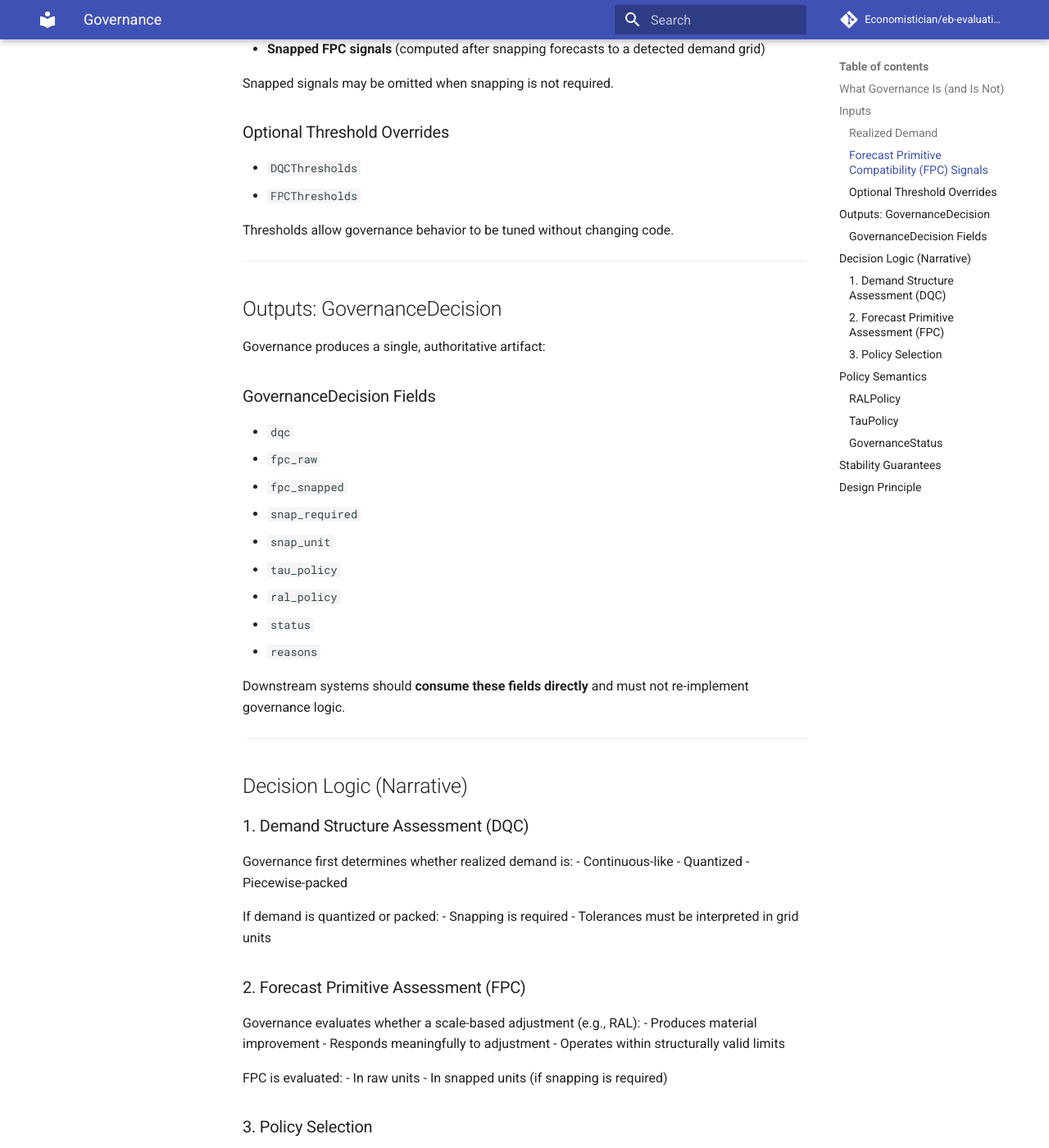
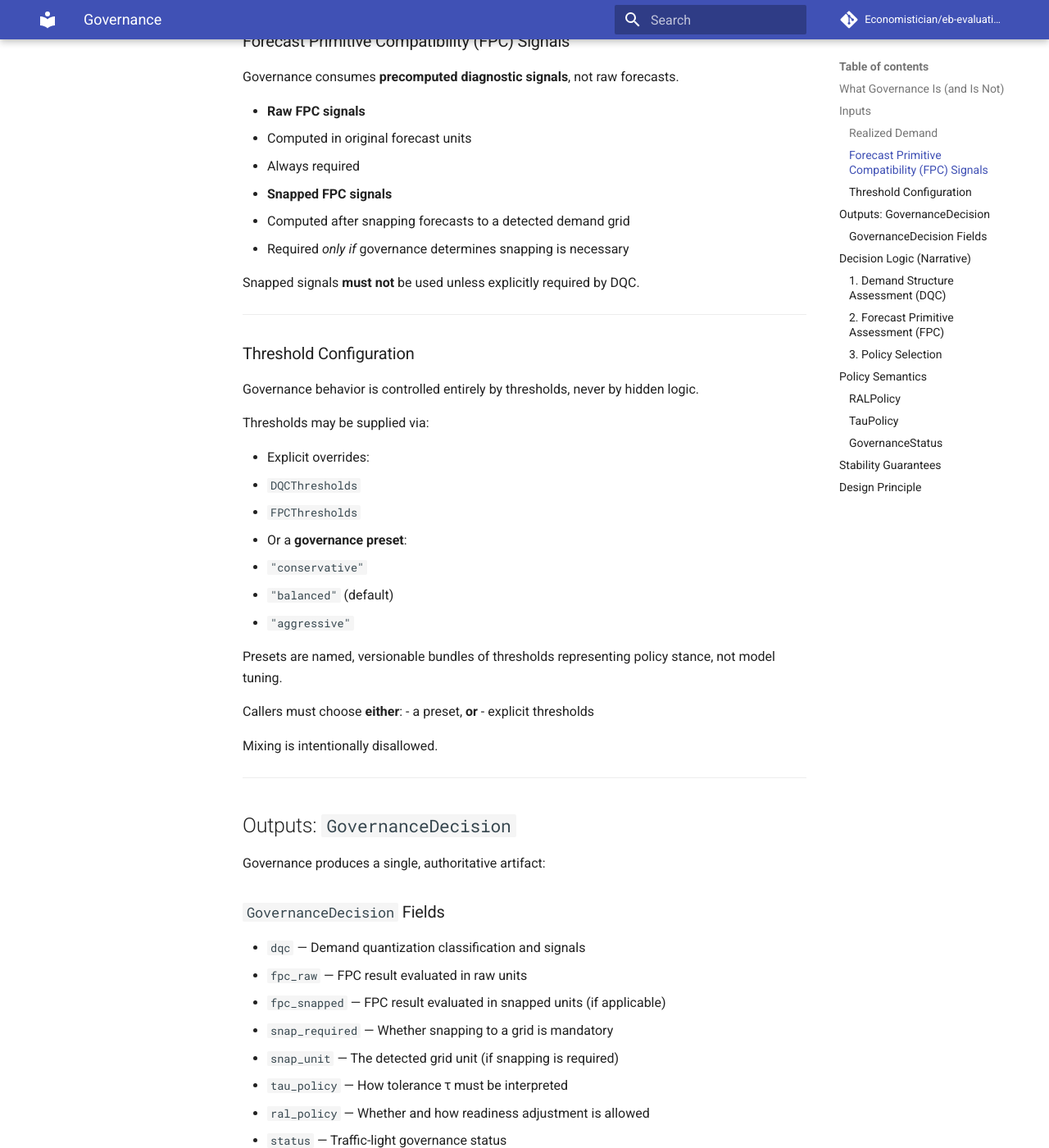
Before and after one commit to Economistician/eb-evaluation, an MkDocs documentation site: the page built from docs/api/governance.md, in a window 1280 px wide and 1400 px high, scrolled down 866 px. Shown: the whole window at 82% size. Built offline with MkDocs 1.6.1 and Material for MkDocs 9.7.7, drawn with Linux system fonts in a browser that asks for light colours; comment, search, counter and statistics services are not loaded; some of the changed text lies outside the part shown.

Commit message:
Refine governance documentation and clarify presets and policy semantics

```diff
--- a/docs/api/governance.md
+++ b/docs/api/governance.md
@@ -16,49 +16,84 @@ Governance **is not**:
 - A forecasting model
 
 Its sole purpose is to answer:
+
 > *Is a scale-based readiness adjustment structurally valid here, and under what conditions?*
 
 ---
 
 ## Inputs
 
-Governance composes the following inputs:
+Governance composes the following inputs.
 
 ### Realized Demand
+
 - A realized demand series (`y`)
-- Used exclusively for Demand Quantization Compatibility (DQC)
+- Used exclusively for **Demand Quantization Compatibility (DQC)**
 
-### Forecast Primitive Compatibility (FPC) Signals
-- **Raw FPC signals** (computed in raw units)
-- **Snapped FPC signals** (computed after snapping forecasts to a detected demand grid)
-
-Snapped signals may be omitted when snapping is not required.
-
-### Optional Threshold Overrides
-- `DQCThresholds`
-- `FPCThresholds`
-
-Thresholds allow governance behavior to be tuned without changing code.
+The realized series is never pre-snapped; governance determines whether
+snapping is required.
 
 ---
 
-## Outputs: GovernanceDecision
+### Forecast Primitive Compatibility (FPC) Signals
+
+Governance consumes **precomputed diagnostic signals**, not raw forecasts.
+
+- **Raw FPC signals**
+  - Computed in original forecast units
+  - Always required
+
+- **Snapped FPC signals**
+  - Computed after snapping forecasts to a detected demand grid
+  - Required *only if* governance determines snapping is necessary
+
+Snapped signals **must not** be used unless explicitly required by DQC.
+
+---
+
+### Threshold Configuration
+
+Governance behavior is controlled entirely by thresholds, never by hidden logic.
+
+Thresholds may be supplied via:
+
+- Explicit overrides:
+  - `DQCThresholds`
+  - `FPCThresholds`
+
+- Or a **governance preset**:
+  - `"conservative"`
+  - `"balanced"` (default)
+  - `"aggressive"`
+
+Presets are named, versionable bundles of thresholds representing policy stance,
+not model tuning.
+
+Callers must choose **either**:
+- a preset, **or**
+- explicit thresholds
+
+Mixing is intentionally disallowed.
+
+---
+
+## Outputs: `GovernanceDecision`
 
 Governance produces a single, authoritative artifact:
 
-### GovernanceDecision Fields
+### `GovernanceDecision` Fields
 
-- `dqc`
-- `fpc_raw`
-- `fpc_snapped`
-- `snap_required`
-- `snap_unit`
-- `tau_policy`
-- `ral_policy`
-- `status`
-- `reasons`
+- `dqc` — Demand quantization classification and signals
+- `fpc_raw` — FPC result evaluated in raw units
+- `fpc_snapped` — FPC result evaluated in snapped units (if applicable)
+- `snap_required` — Whether snapping to a grid is mandatory
+- `snap_unit` — The detected grid unit (if snapping is required)
+- `tau_policy` — How tolerance τ must be interpreted
+- `ral_policy` — Whether and how readiness adjustment is allowed
+- `status` — Traffic-light governance status
+- `reasons` — Explicit, human-readable rationale
 
-Downstream systems should **consume these fields directly** and must not
+Downstream systems must **consume these fields directly** and must not
 re-implement governance logic.
 
 ---
@@ -68,37 +103,48 @@ re-implement governance logic.
 ### 1. Demand Structure Assessment (DQC)
 
 Governance first determines whether realized demand is:
+
 - Continuous-like
 - Quantized
 - Piecewise-packed
 
 If demand is quantized or packed:
+
 - Snapping is required
 - Tolerances must be interpreted in grid units
+- Snapped FPC becomes authoritative
+
+---
 
 ### 2. Forecast Primitive Assessment (FPC)
 
 Governance evaluates whether a scale-based adjustment (e.g., RAL):
+
 - Produces material improvement
 - Responds meaningfully to adjustment
 - Operates within structurally valid limits
 
 FPC is evaluated:
+
 - In raw units
-- In snapped units (if snapping is required)
+- In snapped units (if and only if snapping is required)
+
+---
 
 ### 3. Policy Selection
+
+Governance enforces a strict selection rule:
 
 - If snapping is required → **snapped FPC governs allowability**
 - If demand is continuous-like → **raw FPC governs allowability**
 
-No mixing is permitted.
+No blending, averaging, or fallback behavior is permitted.
 
 ---
 
 ## Policy Semantics
 
-### RALPolicy
+### `RALPolicy`
 
 - `allow`
   Readiness adjustment is permitted in raw units.
@@ -138,13 +188,14 @@ No mixing is permitted.
 Governance provides the following guarantees:
 
 - Deterministic outputs
-- Stable field names
+- Stable field names and semantics
 - Explicit reasoning via `reasons`
-- Backward-compatible behavior under threshold tuning
+- Backward-compatible behavior under threshold or preset tuning
 
 Governance behavior may evolve **only** through:
+
 - Threshold changes
-- Explicit versioned extensions
+- Explicit, versioned extensions
 
 ---
 
```
Also changed, not shown: other parts of docs/api/governance.md (+9 -5 lines).
